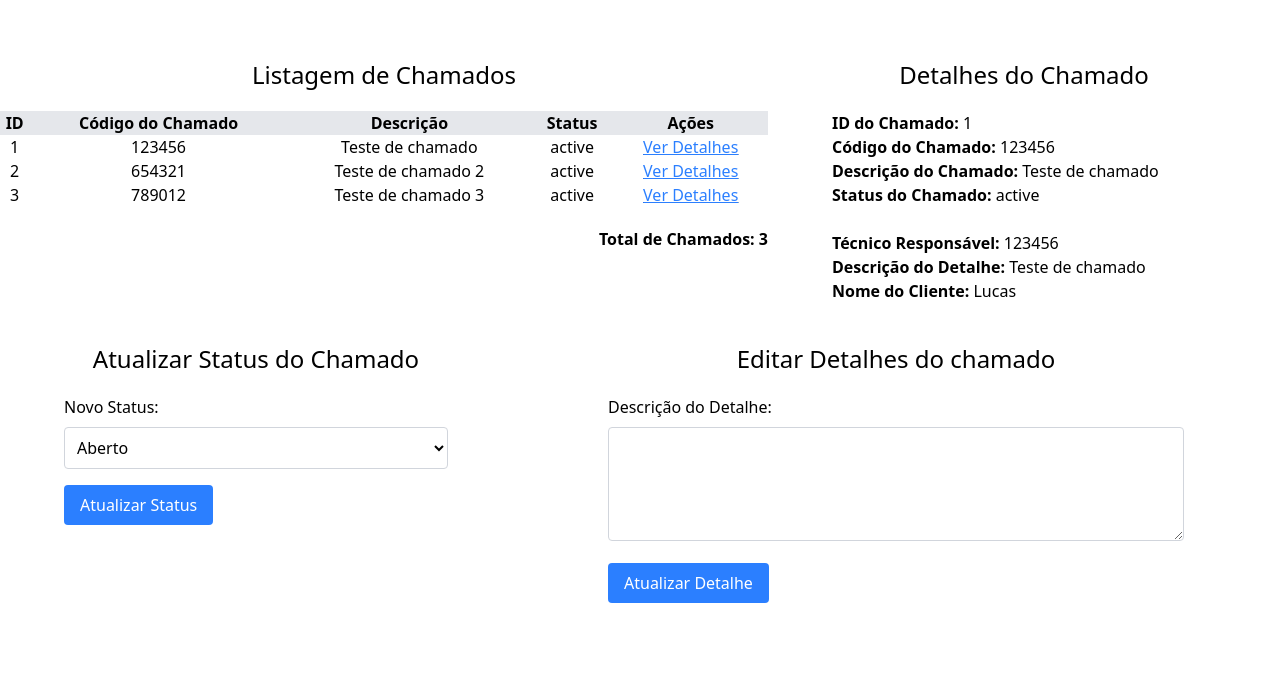
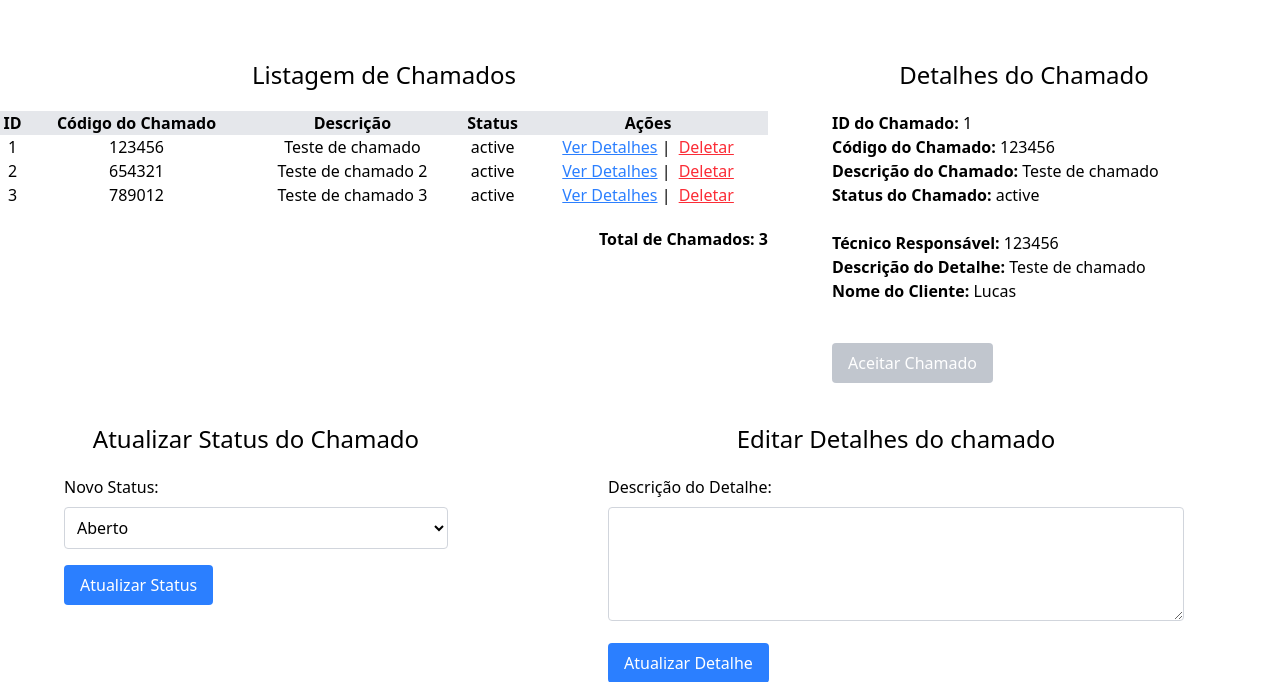
Before and after one commit to christopherfifo/sistema-de-chamados, a PHP site: page /view/chamados.php?id=1 in a window 1280 px wide. Shown: the part 57-739 px from the top of the page. Run offline with PHP 8.4, Linux system fonts and the light colour scheme; data comes from the database, SQL or seed files in the repository.

Commit message:
aceitar chamado e deletar

```diff
--- a/model/tectechniciansCallled.php
+++ b/model/tectechniciansCallled.php
@@ -171,15 +171,47 @@ class TechniciansCalled
     }
 
     // aceitar um chamado
-    public function acceptCalled($idCalled, $idTechnician)
+    /*
+CREATE TABLE IF NOT EXISTS Calleds(
+    id INT AUTO_INCREMENT primary key,
+    id_user INT NOT NULL,
+    code_called INT NOT NULL UNIQUE,
+    description VARCHAR(255) NOT NULL,
+    estatus VARCHAR(255) NOT NULL DEFAULT 'active',
+    created_at TIMESTAMP DEFAULT CURRENT_TIMESTAMP,
+    updated_at TIMESTAMP DEFAULT CURRENT_TIMESTAMP ON UPDATE CURRENT_TIMESTAMP,
+    FOREIGN KEY (id_user) REFERENCES Users(id) ON DELETE CASCADE
+);
+
+CREATE TABLE IF NOT EXISTS Calleds_technicians(
+    id INT AUTO_INCREMENT primary key,
+    id_called INT NOT NULL,
+    id_technician INT NOT NULL,
+    matricula_technician VARCHAR(255) NOT NULL,
+    description VARCHAR(255) NULL,
+    created_at TIMESTAMP DEFAULT CURRENT_TIMESTAMP,
+    updated_at TIMESTAMP DEFAULT CURRENT_TIMESTAMP ON UPDATE CURRENT_TIMESTAMP,
+    FOREIGN KEY (id_called) REFERENCES Calleds(id) ON DELETE CASCADE,
+    FOREIGN KEY (id_technician) REFERENCES Technicians(id) ON DELETE CASCADE
+);
+
+    */
+    // criar entrada na tabela calleds_technicians
+    public function acceptCalled($idCalled, $idTechnician, $matriculaTechnician)
     {
         try {
-            $query = "UPDATE Calleds SET id_technician = ? WHERE id = ?";
+            $query = "INSERT INTO Calleds_technicians (id_called, id_technician, matricula_technician)
+                      VALUES (?, ?, ?)";
+            echo "<script>console.log('Chamado aceito: id_called = " . $idCalled . ", id_technician = " . $idTechnician . ", matricula_technician = " . $matriculaTechnician . "');</script>";
             $stmt = $this->db->prepare($query);
-            $stmt->execute([$idTechnician, $idCalled]);
+            $stmt->execute([$idCalled, $idTechnician, $matriculaTechnician]);
+            // log query to console
+
             return true; // Chamado aceito com sucesso
         } catch (PDOException $e) {
             error_log("Erro ao aceitar chamado: " . $e->getMessage());
+            // log to console
+            echo "<script>console.log('Erro ao aceitar chamado: " . $e->getMessage() . "');</script>";
             return false;
         }
     }
--- a/view/chamados.php
+++ b/view/chamados.php
@@ -11,6 +11,41 @@
     <script src="https://cdn.jsdelivr.net/npm/@tailwindcss/browser@4"></script>
     <title>Sistema de Chamados</title>
 </head>
+
+<?php
+// Deletar chamado
+if ($_SERVER['REQUEST_METHOD'] === 'POST' && isset($_POST['deleteCalledId'])) {
+    $id = $_POST['deleteCalledId'];
+    $techniciansCalled = new TechniciansCalled();
+    if ($techniciansCalled->deleteCalled($id)) {
+        echo "<script>alert('Chamado deletado com sucesso!'); window.location.href='chamados.php';</script>";
+        exit;
+    } else {
+        echo "<p class='text-red-500 mt-5'>Erro ao deletar o chamado.</p>";
+    }
+}
+
+session_start();
+
+if ($_SERVER['REQUEST_METHOD'] === 'POST' && isset($_POST['acceptCalled'])) {
+    $idCalled = $_POST['acceptCalledId'] ?? null;
+
+    $user = $_SESSION['user'] ?? null;
+    $idTechnician = $user['id'] ?? null;
+    $matriculaTechnician = $user['matricula'] ?? null;
+
+    if ($idCalled && $idTechnician && $matriculaTechnician) {
+        $techniciansCalled = new TechniciansCalled();
+        if ($techniciansCalled->acceptCalled($idCalled, $idTechnician, $matriculaTechnician)) {
+            echo "<p class='text-green-500 mt-5'>Chamado aceito com sucesso!</p>";
+        } else {
+            echo "<p class='text-red-500 mt-5'>Erro ao aceitar o chamado.</p>";
+        }
+    } else {
+        echo "<p class='text-red-500 mt-5'>Erro: dados do técnico não encontrados.</p>";
+    }
+}
+?>
 
 <body>
     <header>
@@ -42,7 +77,13 @@
                                 echo "<td class='text-center'>" . htmlspecialchars($called['code_called']) . "</td>";
                                 echo "<td class='text-center'>" . htmlspecialchars($called['description']) . "</td>";
                                 echo "<td class='text-center'>" . htmlspecialchars($called['estatus']) . "</td>";
-                                echo "<td class='text-center underline'><a href='?id=" . htmlspecialchars($called['id']) . "' class='text-blue-500'>Ver Detalhes</a></td>";
+                                echo "<td class='text-center'>";
+                                echo "<a href='?id=" . htmlspecialchars($called['id']) . "' class='text-blue-500 underline'>Ver Detalhes</a> | ";
+                                echo "<form method='POST' action='' style='display:inline'>
+        <input type='hidden' name='deleteCalledId' value='" . htmlspecialchars($called['id']) . "'>
+        <button type='submit' class='text-red-500 underline ml-1' onclick=\"return confirm('Tem certeza que deseja deletar este chamado?')\">Deletar</button>
+      </form>";
+                                echo "</td>";
                                 echo "</tr>";
                             }
                         } else {
@@ -75,6 +116,18 @@
                         echo "<p><strong>Técnico Responsável:</strong> " . htmlspecialchars($details['matricula_technician']) . "</p>";
                         echo "<p><strong>Descrição do Detalhe:</strong> " . htmlspecialchars($details['detail_description']) . "</p>";
                         echo "<p><strong>Nome do Cliente:</strong> " . htmlspecialchars($details['client_name']) . "</p>";
+                        echo "<br>";
+                        $disabled = !empty($details['matricula_technician']);
+                        $disabledAttr = $disabled ? 'disabled' : '';
+                        $buttonClass = $disabled
+                            ? 'bg-gray-400 text-white px-4 py-2 rounded cursor-not-allowed opacity-60'
+                            : 'bg-green-500 text-white px-4 py-2 rounded hover:bg-green-600';
+
+                        echo "<form action='' method='POST' class='mt-4'>
+    <input type='hidden' name='acceptCalledId' value='" . htmlspecialchars($details['called_id']) . "'>
+    <button type='submit' name='acceptCalled' class='" . $buttonClass . "' " . $disabledAttr . ">Aceitar Chamado</button>
+</form>";
+
                         echo "</div>";
                     } else {
                         echo "<p>Nenhum detalhe encontrado para o chamado com ID: " . htmlspecialchars($idCalled) . "</p>";
```
